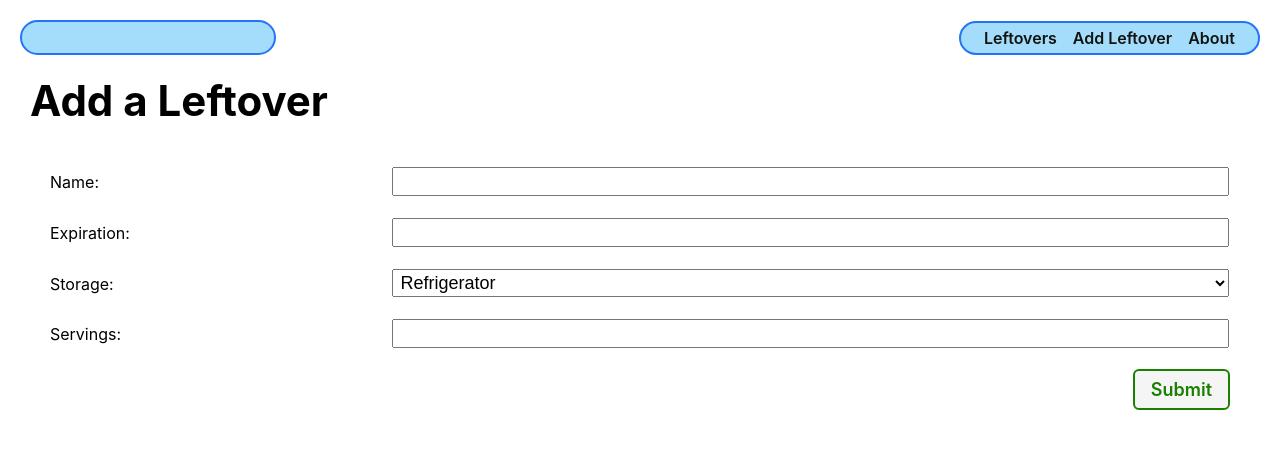
After one commit to psison92/tupperwhere, a Django app: page /leftovers/create/ in a window 1280 px wide. The commit adds this page. Shown: the top 449 px of the page. Run offline with Django 4.2, Linux system fonts and the light colour scheme.

Commit message:
implement create functionality

```diff
--- /dev/null
+++ b/main_app/static/css/form.css
@@ -0,0 +1,39 @@
+.form-container {
+  display: flex;
+  flex-direction: column;
+  width: 100%;
+}
+
+table {
+  padding: 0 40px;
+  width: 100%;
+  border-spacing: 0 20px;
+}
+
+th {
+  text-align: left;
+  padding: 6px 20px 0 0;
+  font-weight: normal;
+  vertical-align: top;
+  font-size: var(--font-reg);
+}
+
+td {
+  max-width: 60%;
+}
+
+td > * {
+  width: 100%;
+  padding: 2px 4px;
+  font-size: var(--font-l);
+}
+
+td > textarea {
+  height: calc(4 * var(--font-l) + 8px);
+  font-family: inherit;
+}
+
+.btn {
+  align-self: flex-end;
+  margin-right: 40px;
+}
--- a/main_app/templates/base.html
+++ b/main_app/templates/base.html
@@ -28,8 +28,9 @@
     </div>
     <nav>
       <ul>
-        <li><a href="/leftovers">Leftovers</a></li>
-        <li><a href="/about">About</a></li>
+        <li><a href="{% url 'leftovers_index' %}">Leftovers</a></li>
+        <li><a href="{% url 'leftovers_create' %}">Add Leftover</a></li>
+        <li><a href="{% url 'about' %}">About</a></li>
       </ul>
     </nav>
   </header>
--- /dev/null
+++ b/main_app/templates/main_app/leftover_form.html
@@ -0,0 +1,21 @@
+{% extends 'base.html' %}
+{% load static %}
+
+{% block head %}
+<link rel="stylesheet" type="text/css" href="{% static 'css/form.css' %}"/>
+{% endblock %}
+
+{% block content %}
+
+<div class="page-header">
+  <h1>Add a Leftover</h1>
+</div>
+<form action="" method="post" class="form-container">
+  {% csrf_token %}
+  <table>
+    {{ form.as_table }}
+  </table>
+  <button type="submit" class="btn submit">Submit</button>
+</form>
+
+{% endblock %}
--- a/main_app/urls.py
+++ b/main_app/urls.py
@@ -6,4 +6,5 @@ urlpatterns = [
   path('', views.home, name='home'),
   path('about/', views.about, name='about'),
   path('leftovers/', views.leftovers_index, name='leftovers_index'),
+  path('leftovers/create/', views.LeftoverCreate.as_view(), name='leftovers_create'),
 ]
--- a/main_app/views.py
+++ b/main_app/views.py
@@ -1,4 +1,5 @@
 from django.shortcuts import render
+from django.views.generic.edit import CreateView
 
 from .models import Leftover
 
@@ -13,3 +14,8 @@ def about(request):
 def leftovers_index(request):
   leftovers = Leftover.objects.all()
   return render(request, 'leftovers/index.html', { 'leftovers': leftovers})
+
+class LeftoverCreate(CreateView):
+  model = Leftover
+  fields = '__all__'
+  success_url = '/leftovers/'
```
